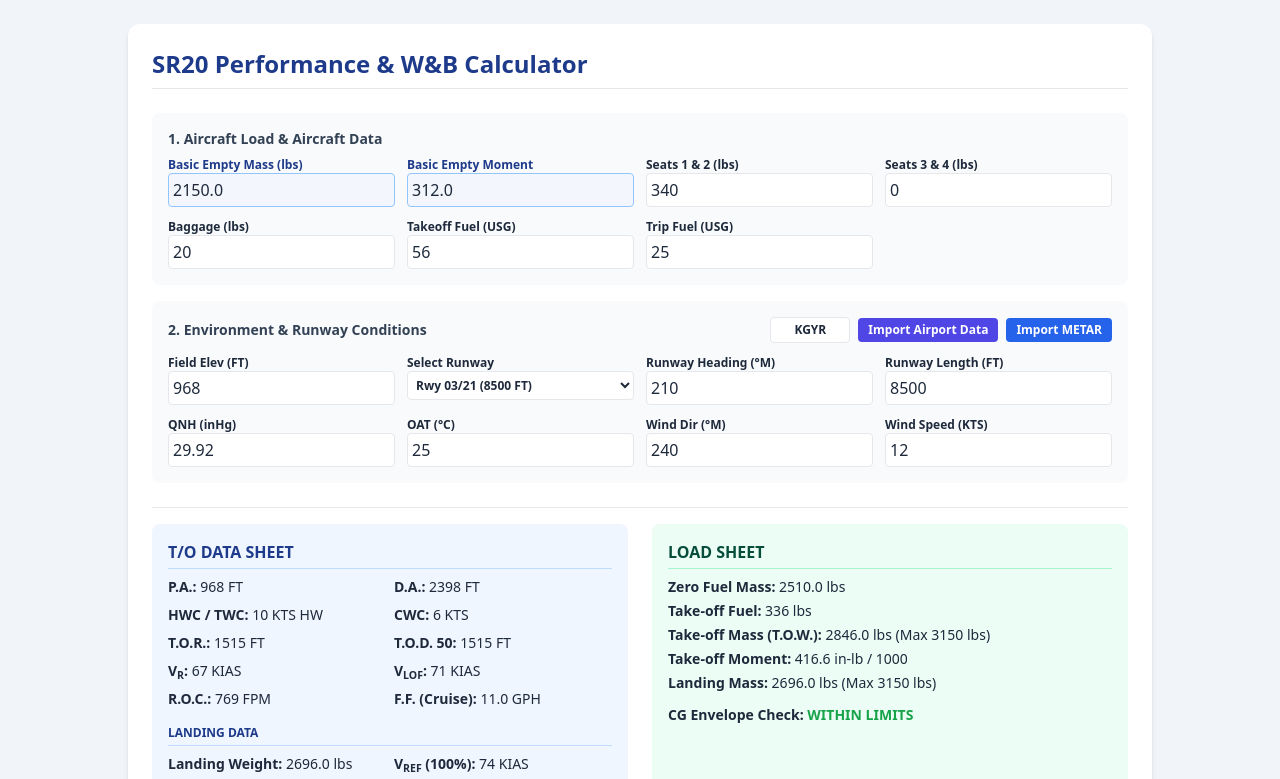
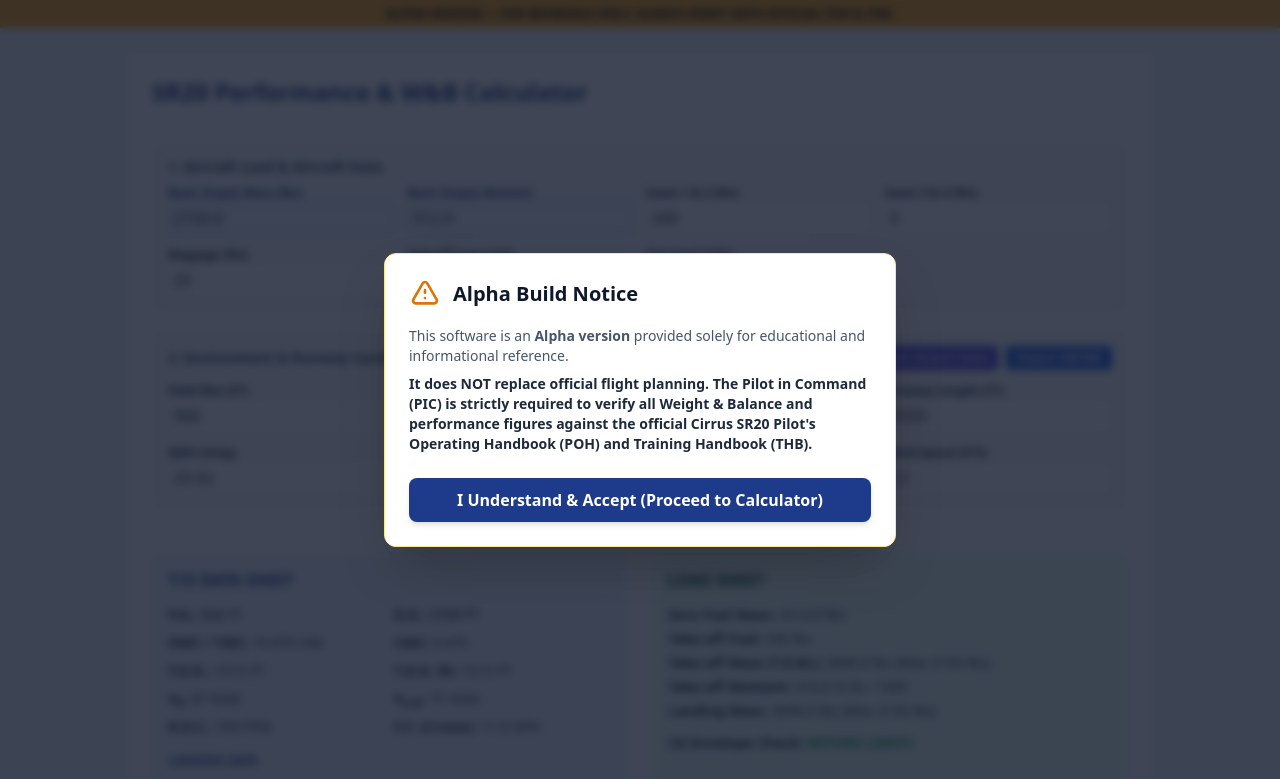
Before and after one commit to grazieragazzi22/sr20calculator, a plain HTML site: page index.html in a window 1280 px wide. Shown: the top 779 px of the page. Drawn offline with nearby package versions, Linux system fonts and the light colour scheme.

Commit message:
Update index.html

```diff
--- a/index.html
+++ b/index.html
@@ -7,8 +7,39 @@
   <script src="https://cdn.tailwindcss.com"></script>
   <script src="perf_data.js"></script>
 </head>
-<body class="bg-slate-100 p-6 text-slate-800">
-  <div class="max-w-5xl mx-auto bg-white p-6 rounded-xl shadow-md space-y-6">
+<body class="bg-slate-100 text-slate-800 flex flex-col min-h-screen">
+
+  <!-- MANDATORY DISCLAIMER MODAL -->
+  <div id="disclaimer-modal" class="fixed inset-0 bg-slate-900/80 backdrop-blur-sm z-50 flex items-center justify-center p-4">
+    <div class="bg-white max-w-lg w-full rounded-xl shadow-2xl border border-amber-200 p-6 space-y-4">
+      <div class="flex items-center space-x-3 text-amber-600">
+        <svg class="w-8 h-8 flex-shrink-0" fill="none" stroke="currentColor" viewBox="0 0 24 24">
+          <path stroke-linecap="round" stroke-linejoin="round" stroke-width="2" d="M12 9v2m0 4h.01m-6.938 4h13.856c1.54 0 2.502-1.667 1.732-3L13.732 4c-.77-1.333-2.694-1.333-3.464 0L3.34 16c-.77 1.333.192 3 1.732 3z"/>
+        </svg>
+        <h2 class="text-xl font-bold text-slate-900">Alpha Build Notice</h2>
+      </div>
+
+      <div class="text-sm text-slate-600 space-y-2">
+        <p>This software is an <strong>Alpha version</strong> provided solely for educational and informational reference.</p>
+        <p class="font-semibold text-slate-800">
+          It does NOT replace official flight planning. The Pilot in Command (PIC) is strictly required to verify all Weight & Balance and performance figures against the official Cirrus SR20 Pilot's Operating Handbook (POH) and Training Handbook (THB).
+        </p>
+      </div>
+
+      <div class="pt-2">
+        <button onclick="dismissDisclaimer()" class="w-full bg-blue-900 hover:bg-blue-800 text-white font-semibold py-2.5 px-4 rounded-lg transition shadow-md">
+          I Understand & Accept (Proceed to Calculator)
+        </button>
+      </div>
+    </div>
+  </div>
+
+  <!-- TOP BANNER -->
+  <div class="bg-amber-500 text-slate-950 text-xs font-semibold px-4 py-1.5 text-center shadow-sm">
+    ALPHA VERSION — FOR REFERENCE ONLY. ALWAYS VERIFY WITH OFFICIAL POH & THB.
+  </div>
+
+  <div class="max-w-5xl mx-auto bg-white p-6 rounded-xl shadow-md space-y-6 my-6 flex-grow w-full">
     <h1 class="text-2xl font-bold text-blue-900 border-b pb-2">SR20 Performance & W&B Calculator</h1>
 
     <!-- INPUT SECTION -->
@@ -54,7 +85,6 @@
         <div class="flex justify-between items-center flex-wrap gap-2">
           <h2 class="font-bold text-sm text-slate-700">2. Environment & Runway Conditions</h2>
 
-          <!-- AIRPORT & METAR AUTO-FETCH BAR -->
           <div class="flex items-center space-x-2">
             <input type="text" id="icao" value="KGYR" placeholder="ICAO Code" class="uppercase border p-1 rounded text-xs w-20 text-center font-bold">
             <button onclick="fetchAirportData()" id="apt_btn" class="bg-indigo-600 hover:bg-indigo-700 text-white font-semibold text-xs px-2.5 py-1 rounded transition">
@@ -153,20 +183,37 @@
       </div>
     </div>
 
-    <!-- DEBUG / ACTIVITY LOG CONSOLE -->
+    <!-- DEBUG CONSOLE -->
     <div class="border-t pt-4">
       <div class="flex justify-between items-center mb-1">
         <h2 class="text-xs font-bold text-slate-500 uppercase tracking-wider">API Activity & Debug Log</h2>
         <button onclick="clearLog()" class="text-xs text-slate-400 hover:text-slate-600 underline">Clear Log</button>
       </div>
-      <div id="debug_log" class="bg-slate-900 text-green-400 font-mono text-xs p-3 rounded-lg h-36 overflow-y-auto space-y-1">
+      <div id="debug_log" class="bg-slate-900 text-green-400 font-mono text-xs p-3 rounded-lg h-32 overflow-y-auto space-y-1">
         <div>[SYSTEM] Log console initialized. Ready.</div>
       </div>
     </div>
 
   </div>
 
+  <footer class="text-center text-xs text-slate-400 pb-6 border-t pt-4 bg-slate-50">
+    <p><strong>SR20 Performance Calculator (Alpha Build)</strong></p>
+    <p>For reference only. The official Cirrus SR20 Pilot's Operating Handbook (POH) and Training Handbook (THB) remain the binding authority.</p>
+  </footer>
+
   <script>
+    // DISCLAIMER LOGIC
+    function dismissDisclaimer() {
+      document.getElementById('disclaimer-modal').classList.add('hidden');
+      sessionStorage.setItem('disclaimerDismissed', 'true');
+    }
+
+    window.addEventListener('DOMContentLoaded', () => {
+      if (sessionStorage.getItem('disclaimerDismissed') === 'true') {
+        document.getElementById('disclaimer-modal').classList.add('hidden');
+      }
+    });
+
     // LOGGER HELPER
     function logMsg(msg, type = 'info') {
       const logBox = document.getElementById("debug_log");
@@ -186,7 +233,7 @@
       document.getElementById("debug_log").innerHTML = `<div>[SYSTEM] Log cleared.</div>`;
     }
 
-    // AIRPORT DATA FETCHER WITH MULTI-PROXY FALLBACK LOGGING
+    // AIRPORT DATA FETCHER
     async function fetchAirportData() {
       const icao = document.getElementById("icao").value.trim().toUpperCase();
       const statusEl = document.getElementById("status_msg");
@@ -199,7 +246,6 @@
       statusEl.innerText = `Loading airport data for ${icao}...`;
       btn.disabled = true;
 
-      // 1. Local Database Lookup
       if (typeof AIRPORTS !== 'undefined' && AIRPORTS[icao]) {
         logMsg(`Found ${icao} in local AIRPORTS database!`);
         const apt = AIRPORTS[icao];
@@ -229,13 +275,11 @@
 
       logMsg(`Not found in local DB. Querying FAA API...`, 'warn');
 
-      // 2. Multi-URL Attempt Chain
       const faaIdent = icao.length === 4 && icao.startsWith("K") ? icao.substring(1) : icao;
       const targetUrl = `https://av-info.faa.gov/api/v2/airport/ident/${faaIdent}`;
       const urlsToTry = [
         targetUrl,
-        `https://corsproxy.io/?${encodeURIComponent(targetUrl)}`,
-        `https://api.allorigins.win/raw?url=${encodeURIComponent(targetUrl)}`
+        `https://corsproxy.io/?${encodeURIComponent(targetUrl)}`
       ];
 
       let success = false;
@@ -286,7 +330,7 @@
       if (!success) {
         statusEl.innerText = `Could not fetch FAA data. Enter runway specs manually.`;
         statusEl.className = "text-xs text-red-500 font-semibold";
-        logMsg(`FAA Import failed across all endpoints for ${icao}.`, 'error');
+        logMsg(`FAA Import failed for ${icao}.`, 'error');
       }
 
       btn.disabled = false;
@@ -302,7 +346,7 @@
       }
     }
 
-    // DIRECT METAR FETCHER WITH DETAILED LOGGING
+    // DIRECT METAR FETCHER
     async function fetchMetar() {
       const icaoInput = document.getElementById("icao").value.trim().toUpperCase();
       const statusEl = document.getElementById("status_msg");
@@ -317,8 +361,7 @@
 
       const metarUrls = [
         `https://metar.vatsim.net/${icaoInput}`,
-        `https://aviationweather.gov/api/data/metar?ids=${icaoInput}&format=json`,
-        `https://corsproxy.io/?${encodeURIComponent(`https://aviationweather.gov/api/data/metar?ids=${icaoInput}&format=json`)}`
+        `https://aviationweather.gov/api/data/metar?ids=${icaoInput}&format=json`
       ];
 
       let rawMetar = "";
@@ -361,7 +404,6 @@
     function parseAndApplyMetar(raw) {
       logMsg("Parsing METAR strings...");
 
-      // Temp
       const tempMatch = raw.match(/\b(M?\d{2})\/(M?\d{2})?\b/);
       if (tempMatch) {
         let t = tempMatch[1].replace("M", "-");
@@ -369,7 +411,6 @@
         logMsg(`Parsed Temp: ${t}°C`);
       }
 
-      // Altimeter
       const altMatch = raw.match(/\b([AQ])(\d{4})\b/);
       if (altMatch) {
         const type = altMatch[1];
@@ -381,7 +422,6 @@
         logMsg(`Parsed Altimeter: ${qnhVal} inHg`);
       }
 
-      // Winds
       const windMatch = raw.match(/\b(\d{3}|VRB)(\d{2,3})(G\d{2,3})?KT\b/);
       if (windMatch) {
         const wdir = windMatch[1] === "VRB" ? 0 : parseInt(windMatch[1], 10);
```
